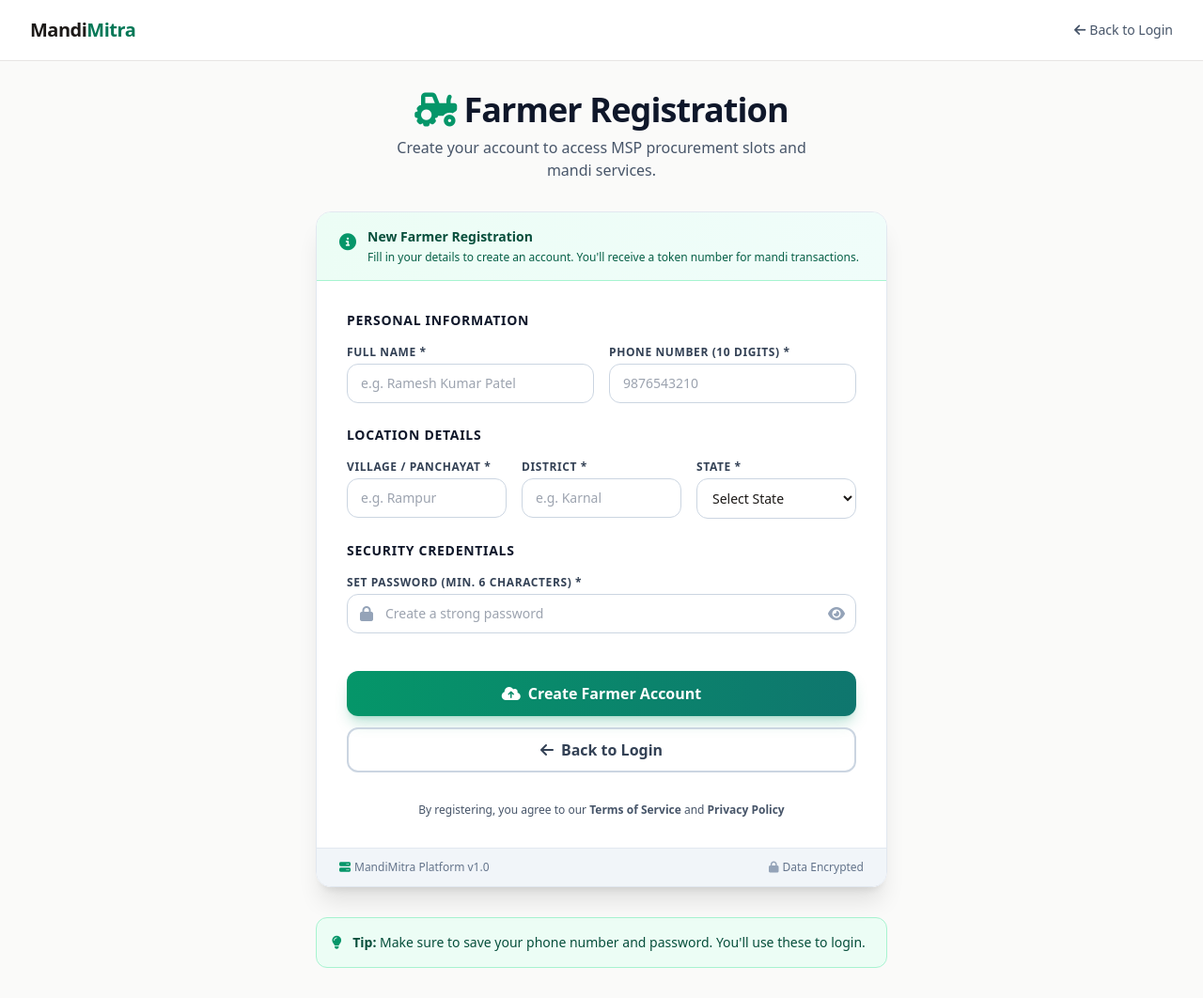
After one commit to Anurag-ucb/Mandi-Mitra, a Flask app: template templates/signup.html in a window 1280 px wide. The commit adds this page. Shown: the whole page at 94% size. Run offline with Flask 3, Linux system fonts and the light colour scheme; the template is opened without the code that fills it, so the values that code supplies are empty; some libraries are stand-ins or nearby versions.

Commit message:
Initial commit

```diff
--- a/main.py
+++ b/main.py
@@ -21,6 +21,9 @@ def get_db():
 @app.route("/")
 def index():
     return render_template("index.html")
+
+
+
 
 
 # ---------------- FARMER LOGIN ----------------
--- /dev/null
+++ b/templates/signup.html
@@ -0,0 +1,252 @@
+<!DOCTYPE html>
+<html lang="en" class="h-full bg-slate-50">
+<head>
+    <meta charset="UTF-8">
+    <meta name="viewport" content="width=device-width, initial-scale=1.0">
+    <title>Farmer Registration - MandiMitra</title>
+    <!-- Tailwind CSS CDN -->
+    <script src="https://cdn.tailwindcss.com"></script>
+    <!-- FontAwesome Icons -->
+    <link rel="stylesheet" href="https://cdnjs.cloudflare.com/ajax/libs/font-awesome/6.5.1/css/all.min.css">
+    <!-- Google Font Inter -->
+    <link href="https://fonts.googleapis.com/css2?family=Inter:wght@300;400;500;600;700;800&display=swap" rel="stylesheet">
+    <style>
+        .glass-card {
+            background: rgba(255, 255, 255, 0.95);
+            backdrop-filter: blur(12px);
+            border: 1px solid rgba(229, 231, 235, 0.8);
+        }
+        .transition-all-custom {
+            transition: all 0.3s cubic-bezier(0.4, 0, 0.2, 1);
+        }
+    </style>
+</head>
+<body class="bg-stone-50 text-stone-900 antialiased selection:bg-emerald-100 selection:text-emerald-900 min-h-screen flex flex-col">
+
+    <nav class="sticky top-0 z-50 bg-white/90 backdrop-blur-md border-b border-stone-200">
+        <div class="max-w-7xl mx-auto px-4 sm:px-6 lg:px-8">
+            <div class="flex justify-between h-16 items-center">
+                <a href="/" class="flex items-center gap-3 group">
+                    <div>
+                        <span class="font-extrabold text-xl tracking-tight text-stone-900">
+                            Mandi<span class="text-emerald-700">Mitra</span>
+                        </span>
+                    </div>
+                </a>
+
+                <div class="flex items-center gap-3">
+                    <a href="/auth" class="text-sm font-medium text-slate-600 hover:text-slate-900">
+                        <i class="fa-solid fa-arrow-left mr-1"></i>Back to Login
+                    </a>
+                </div>
+            </div>
+        </div>
+    </nav>
+
+    <!-- Main Container -->
+    <main class="flex-1 max-w-2xl w-full mx-auto p-4 sm:p-6 lg:p-8 flex flex-col items-center justify-center">
+
+        <!-- SIGNUP CONTAINER -->
+        <div class="w-full">
+
+            <!-- Hero Title -->
+            <div class="text-center mb-8">
+                <h1 class="text-3xl sm:text-4xl font-extrabold text-slate-900 tracking-tight">
+                    <i class="fa-solid fa-tractor text-emerald-600 mr-2"></i>Farmer Registration
+                </h1>
+                <p class="text-sm sm:text-base text-slate-600 mt-2 max-w-md mx-auto">
+                    Create your account to access MSP procurement slots and mandi services.
+                </p>
+            </div>
+
+            <!-- Glass Card -->
+            <div class="glass-card rounded-2xl shadow-xl overflow-hidden border border-slate-200">
+
+                <!-- Info Box -->
+                <div class="bg-gradient-to-r from-emerald-50 to-teal-50 px-6 py-4 border-b border-emerald-200">
+                    <div class="flex items-start space-x-3">
+                        <i class="fa-solid fa-circle-info text-emerald-600 text-lg mt-0.5"></i>
+                        <div>
+                            <p class="text-sm font-bold text-emerald-900">New Farmer Registration</p>
+                            <p class="text-xs text-emerald-800 mt-1">Fill in your details to create an account. You'll receive a token number for mandi transactions.</p>
+                        </div>
+                    </div>
+                </div>
+
+                <!-- Form Body -->
+                <div class="p-6 sm:p-8">
+                    <form method="POST" action="/signup" class="space-y-6">
+
+                        <!-- Personal Information Section -->
+                        <div>
+                            <h3 class="text-sm font-bold text-slate-900 uppercase tracking-wider mb-4">Personal Information</h3>
+
+                            <div class="grid grid-cols-1 sm:grid-cols-2 gap-4">
+                                <div>
+                                    <label class="block text-xs font-bold text-slate-700 uppercase tracking-wider mb-1">Full Name *</label>
+                                    <input type="text" name="name" required placeholder="e.g. Ramesh Kumar Patel" class="w-full px-3.5 py-2.5 bg-white border border-slate-300 rounded-xl text-sm focus:ring-2 focus:ring-emerald-500 outline-none">
+                                </div>
+                                <div>
+                                    <label class="block text-xs font-bold text-slate-700 uppercase tracking-wider mb-1">Phone Number (10 digits) *</label>
+                                    <input type="tel" name="phone" pattern="[0-9]{10}" required placeholder="9876543210" class="w-full px-3.5 py-2.5 bg-white border border-slate-300 rounded-xl text-sm focus:ring-2 focus:ring-emerald-500 outline-none">
+                                </div>
+                            </div>
+                        </div>
+
+                        <!-- Location Information Section -->
+                        <div>
+                            <h3 class="text-sm font-bold text-slate-900 uppercase tracking-wider mb-4">Location Details</h3>
+
+                            <div class="grid grid-cols-1 sm:grid-cols-3 gap-4">
+                                <div>
+                                    <label class="block text-xs font-bold text-slate-700 uppercase tracking-wider mb-1">Village / Panchayat *</label>
+                                    <input type="text" name="village" required placeholder="e.g. Rampur" class="w-full px-3.5 py-2.5 bg-white border border-slate-300 rounded-xl text-sm focus:ring-2 focus:ring-emerald-500 outline-none">
+                                </div>
+                                <div>
+                                    <label class="block text-xs font-bold text-slate-700 uppercase tracking-wider mb-1">District *</label>
+                                    <input type="text" name="district" required placeholder="e.g. Karnal" class="w-full px-3.5 py-2.5 bg-white border border-slate-300 rounded-xl text-sm focus:ring-2 focus:ring-emerald-500 outline-none">
+                                </div>
+                                <div>
+                                    <label class="block text-xs font-bold text-slate-700 uppercase tracking-wider mb-1">State *</label>
+                                    <select name="state" required class="w-full px-3 py-2.5 bg-white border border-slate-300 rounded-xl text-sm focus:ring-2 focus:ring-emerald-500 outline-none">
+                                        <option value="">Select State</option>
+                                        <option value="Uttar Pradesh">Uttar Pradesh</option>
+                                        <option value="Punjab">Punjab</option>
+                                        <option value="Haryana">Haryana</option>
+                                        <option value="Madhya Pradesh">Madhya Pradesh</option>
+                                        <option value="Rajasthan">Rajasthan</option>
+                                        <option value="Bihar">Bihar</option>
+                                        <option value="Gujarat">Gujarat</option>
+                                        <option value="Maharashtra">Maharashtra</option>
+                                        <option value="Odisha">Odisha</option>
+                                        <option value="Chhattisgarh">Chhattisgarh</option>
+                                        <option value="Other">Other State</option>
+                                    </select>
+                                </div>
+                            </div>
+                        </div>
+
+                        <!-- Security Section -->
+                        <div>
+                            <h3 class="text-sm font-bold text-slate-900 uppercase tracking-wider mb-4">Security Credentials</h3>
+
+                            <div>
+                                <label class="block text-xs font-bold text-slate-700 uppercase tracking-wider mb-1">Set Password (Min. 6 characters) *</label>
+                                <div class="relative">
+                                    <div class="absolute inset-y-0 left-0 pl-3.5 flex items-center pointer-events-none text-slate-400">
+                                        <i class="fa-solid fa-lock"></i>
+                                    </div>
+                                    <input type="password" name="password" minlength="6" required placeholder="Create a strong password" class="w-full pl-10 pr-10 py-2.5 bg-white border border-slate-300 rounded-xl text-sm focus:ring-2 focus:ring-emerald-500 outline-none">
+                                    <button type="button" onclick="togglePasswordVisibility('farmerPassword', this)" class="absolute inset-y-0 right-0 pr-3 flex items-center text-slate-400 hover:text-slate-600">
+                                        <i class="fa-solid fa-eye"></i>
+                                    </button>
+                                </div>
+                            </div>
+                        </div>
+
+                        <!-- Action Buttons -->
+                        <div class="pt-4 space-y-3">
+                            <button type="submit" class="w-full py-3 px-4 bg-gradient-to-r from-emerald-600 to-teal-700 hover:from-emerald-700 hover:to-teal-800 text-white font-bold rounded-xl shadow-lg shadow-emerald-600/25 transition-all flex items-center justify-center space-x-2">
+                                <i class="fa-solid fa-cloud-arrow-up"></i>
+                                <span>Create Farmer Account</span>
+                            </button>
+
+                            <a href="/auth" class="w-full py-2.5 px-4 border-2 border-slate-300 hover:bg-slate-50 text-slate-700 font-bold rounded-xl transition-all flex items-center justify-center space-x-2">
+                                <i class="fa-solid fa-arrow-left"></i>
+                                <span>Back to Login</span>
+                            </a>
+                        </div>
+
+                        <!-- Terms -->
+                        <div class="text-xs text-slate-600 text-center pt-2">
+                            <p>By registering, you agree to our <span class="font-semibold">Terms of Service</span> and <span class="font-semibold">Privacy Policy</span></p>
+                        </div>
+
+                    </form>
+                </div>
+
+                <!-- Card Footer -->
+                <div class="bg-slate-100 px-6 py-3 border-t border-slate-200 flex flex-wrap items-center justify-between text-xs text-slate-500">
+                    <span class="flex items-center space-x-1">
+                        <i class="fa-solid fa-server text-emerald-600"></i>
+                        <span>MandiMitra Platform v1.0</span>
+                    </span>
+                    <span class="flex items-center space-x-1">
+                        <i class="fa-solid fa-lock text-slate-400"></i>
+                        <span>Data Encrypted</span>
+                    </span>
+                </div>
+            </div>
+
+            <!-- Help Text -->
+            <div class="mt-8 p-4 bg-emerald-50 border border-emerald-200 rounded-xl">
+                <p class="text-sm text-emerald-900">
+                    <i class="fa-solid fa-lightbulb text-emerald-600 mr-2"></i>
+                    <span class="font-semibold">Tip:</span> Make sure to save your phone number and password. You'll use these to login.
+                </p>
+            </div>
+        </div>
+
+    </main>
+
+    <!-- Toast Notification Container -->
+    <div id="toastContainer" class="fixed top-20 right-4 z-50 flex flex-col space-y-2 max-w-sm w-full pointer-events-none"></div>
+
+    <!-- SCRIPT -->
+    <script>
+        // Toast Notification Helper
+        function showToast(message, type = 'info') {
+            const container = document.getElementById('toastContainer');
+            if (!container) return;
+
+            const toast = document.createElement('div');
+            const bgColor = type === 'error' ? 'bg-rose-50 border-rose-200 text-rose-800' :
+                            type === 'success' ? 'bg-emerald-50 border-emerald-200 text-emerald-800' :
+                            'bg-slate-900 border-slate-800 text-white';
+
+            toast.className = `pointer-events-auto flex items-center gap-3 p-4 rounded-xl shadow-lg border text-sm font-medium transition-all transform translate-y-2 opacity-0 duration-300 ${bgColor}`;
+
+            const iconClass = type === 'error' ? 'fa-circle-xmark text-rose-500' :
+                              type === 'success' ? 'fa-circle-check text-emerald-500' :
+                              'fa-circle-info text-sky-400';
+
+            toast.innerHTML = `<i class="fa-solid ${iconClass} text-lg"></i><span class="flex-1">${message}</span>`;
+            container.appendChild(toast);
+
+            setTimeout(() => {
+                toast.classList.remove('translate-y-2', 'opacity-0');
+            }, 10);
+
+            setTimeout(() => {
+                toast.classList.add('opacity-0', 'translate-y-2');
+                setTimeout(() => toast.remove(), 300);
+            }, 4000);
+        }
+
+        // Password Visibility Toggle
+        function togglePasswordVisibility(inputId, btn) {
+            const inputs = btn.parentElement.querySelectorAll('input[type="password"], input[type="text"]');
+            const input = inputs[inputs.length - 1];
+            const icon = btn.querySelector('i');
+            if (input.type === 'password') {
+                input.type = 'text';
+                icon.className = 'fa-solid fa-eye-slash';
+            } else {
+                input.type = 'password';
+                icon.className = 'fa-solid fa-eye';
+            }
+        }
+
+        // Show messages from Flask
+        document.addEventListener('DOMContentLoaded', function() {
+            const urlParams = new URLSearchParams(window.location.search);
+            const message = urlParams.get('message');
+            const type = urlParams.get('type');
+
+            if (message) {
+                showToast(decodeURIComponent(message), type || 'info');
+            }
+        });
+    </script>
+</body>
+</html>
```
Also changed, not shown: templates/auth.html (+67 -80 lines), templates/signupb.html (added, +235 -0 lines).
